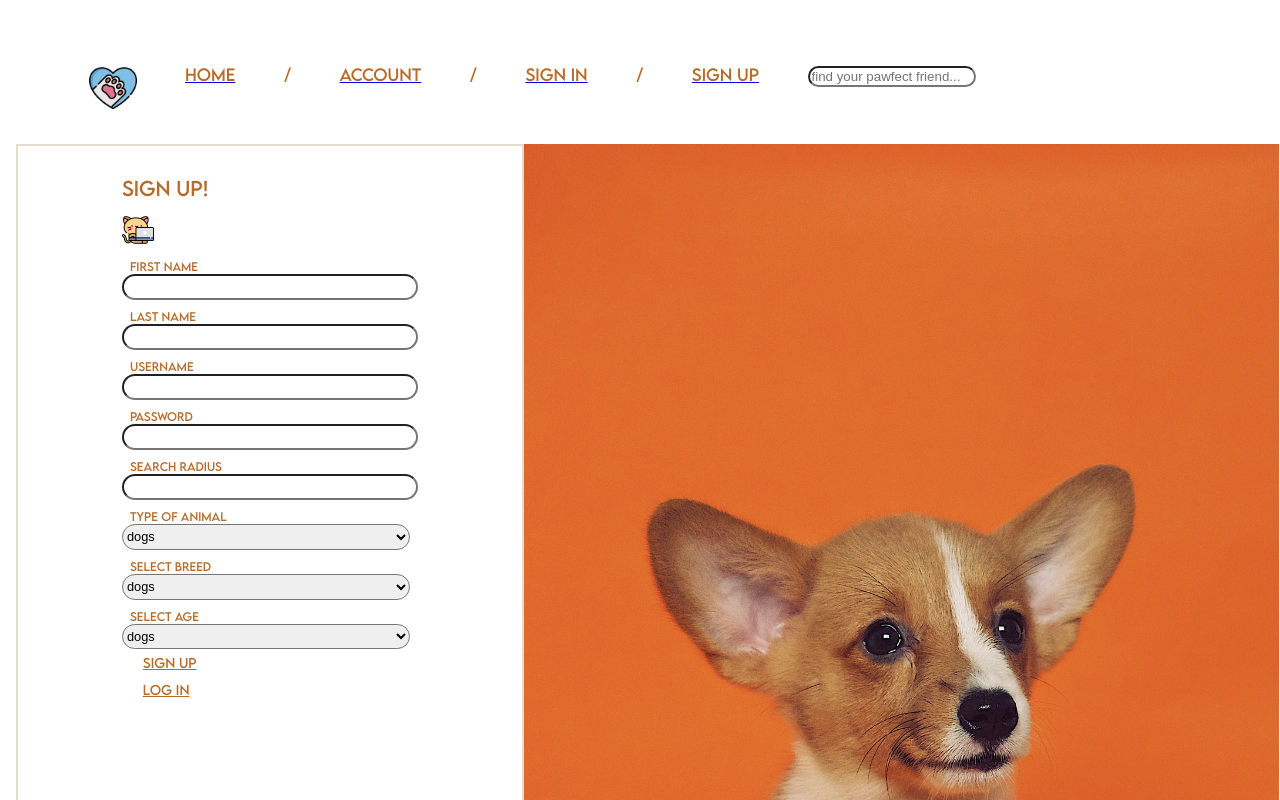
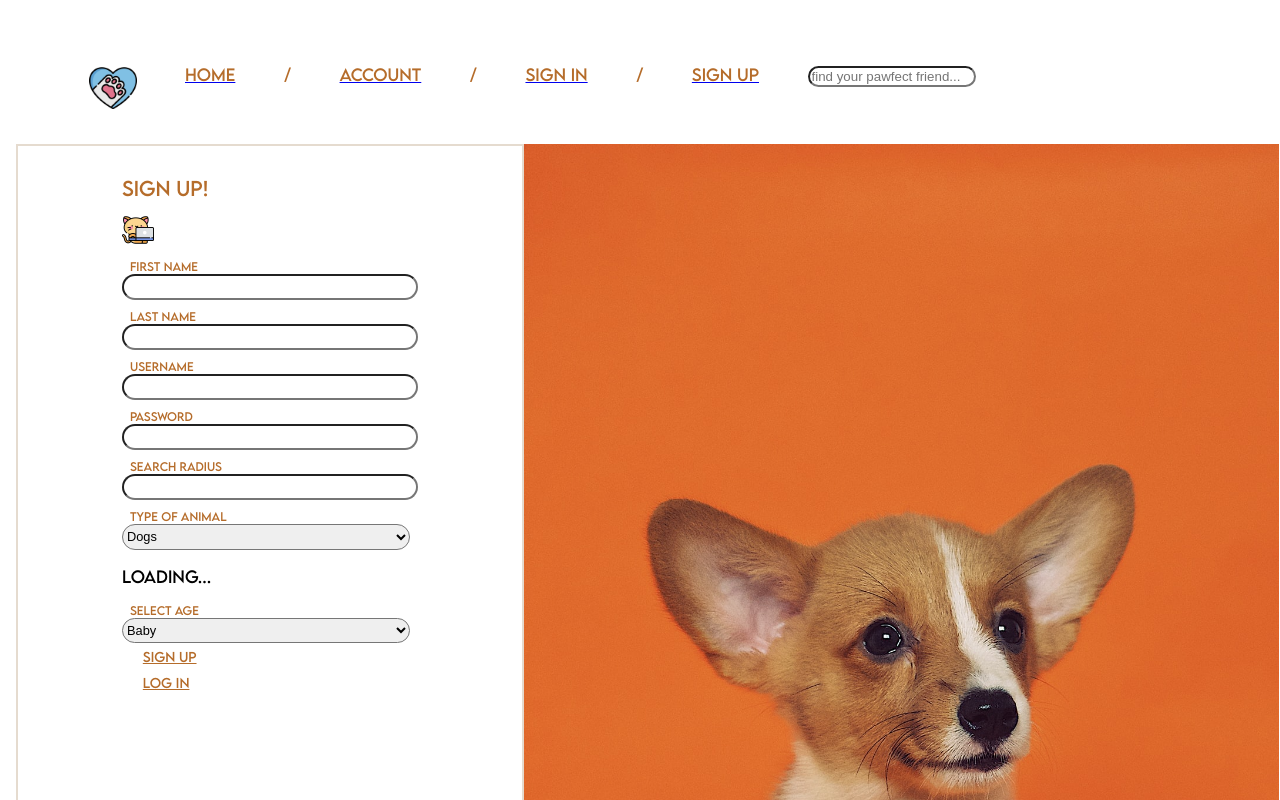
Before and after one commit to felixlaii/pawfinder, a React (Create React App) app in the folder client/: page /signup in a window 1280 px wide. Shown: the top 800 px of the page. Built offline with nearby package versions, Linux system fonts and the light colour scheme.

Commit message:
styled drop down

```diff
--- a/client/src/components/DropDownItem/DropDownItem.jsx
+++ b/client/src/components/DropDownItem/DropDownItem.jsx
@@ -1,14 +1,11 @@
 import React from "react";
-import '../../components/Input/input.scss'
 
 
-function DropDownItem({ breed, age, animalType }) {
+function DropDownItem({ breed }) {
   return (
-    <div className="dropdown-item">
-      <select className="input-field__input" name="animalType">
-        <option value="dogs">{breed}</option>
-      </select>
-    </div>
+      <>
+        <option value="breeds">{breed}</option>
+    </>
   );
 }
 
--- a/client/src/components/DropDownNav/DropDownNav.jsx
+++ b/client/src/components/DropDownNav/DropDownNav.jsx
@@ -1,12 +1,16 @@
 import React from "react";
 import DropDownItem from '../DropDownItem/DropDownItem'
+import '../Input/input.scss'
 
 function DropDownNav({ animalList }) {
   return (
     <div>
       <nav>
-        <ul className="dropdown-nav__list">
-          <li className="dropdown-nav__item">
+        <div className="dropdown-nav__list">
+        <label className="input-field__label">select breed</label>
+
+          <select className="input-field__input">
+
             {animalList.map((animal) => (
               <DropDownItem
                 key={animal.id}
@@ -14,8 +18,9 @@ function DropDownNav({ animalList }) {
                 breed={animal.breeds.primary}
               />
             ))}
-          </li>
-        </ul>
+
+          </select>
+        </div>
       </nav>
     </div>
   );
--- a/client/src/pages/SignUp/SignUp.jsx
+++ b/client/src/pages/SignUp/SignUp.jsx
@@ -6,6 +6,7 @@ import '../../components/Input/input.scss'
 import SignUpHero from '../../assets/images/signin-hero.jpeg'
 import SignUpIcon from '../../assets/icons/kitty-signup.png'
 import '../../components/Input/input.scss'
+import DropDown from '../../components/DropDown/DropDown'
 
 function SignUp(props) {
 
@@ -47,24 +48,17 @@ function SignUp(props) {
 
                     <label className="input-field__label">Type of Animal</label>
                     <select className="input-field__input" name="animalType">
-                        <option value="dogs">dogs</option>
-                        <option value="cats">cats</option>
+                        <option value="dogs">Dogs</option>
+                        <option value="cats">Cats</option>
                     </select>
 
-
-                    <label className="input-field__label">select breed</label>
-                    <select className="input-field__input" name="breed">
-                        <option value="Pit">dogs</option>
-                        <option value="cats">cats</option>
-                    </select>
-
+                    <DropDown />
 
                     <label className="input-field__label">select age</label>
                     <select className="input-field__input" name="age">
-                        <option value="Baby">dogs</option>
-                        <option value="Young">cats</option>
-                        <option value="Adult">cats</option>
-
+                        <option value="age">Baby</option>
+                        <option value="age">Young</option>
+                        <option value="age">Adult</option>
                     </select>
 
                     <button className="signup-popup__button" type="submit">sign up</button>
--- a/client/src/pages/SignUp/signUp.scss
+++ b/client/src/pages/SignUp/signUp.scss
@@ -50,4 +50,8 @@
         width: 59vw;
         object-fit: cover;
     }
+
+    &__option {
+        padding-left: 0.5rem;
+    }
 }
```
